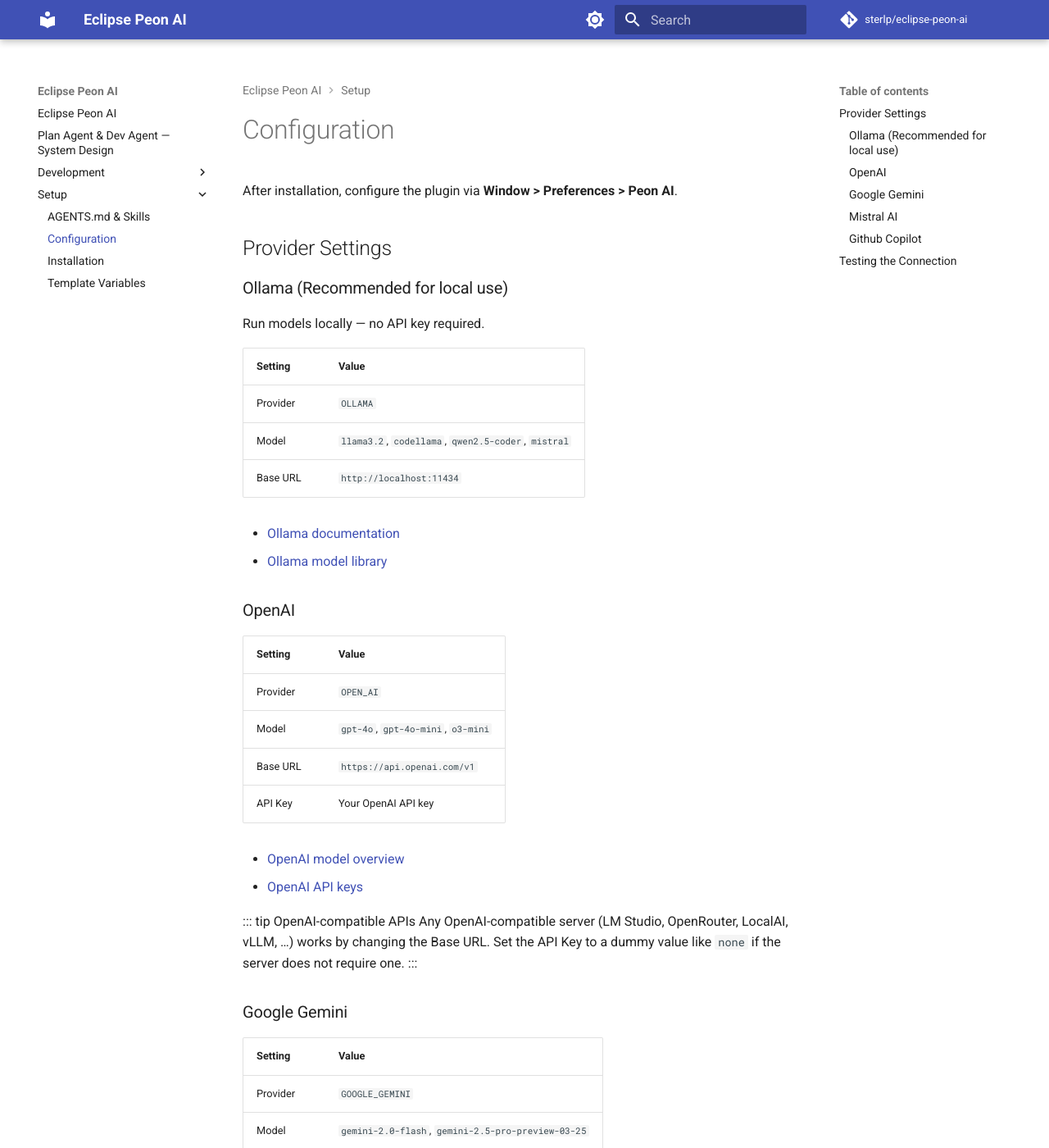
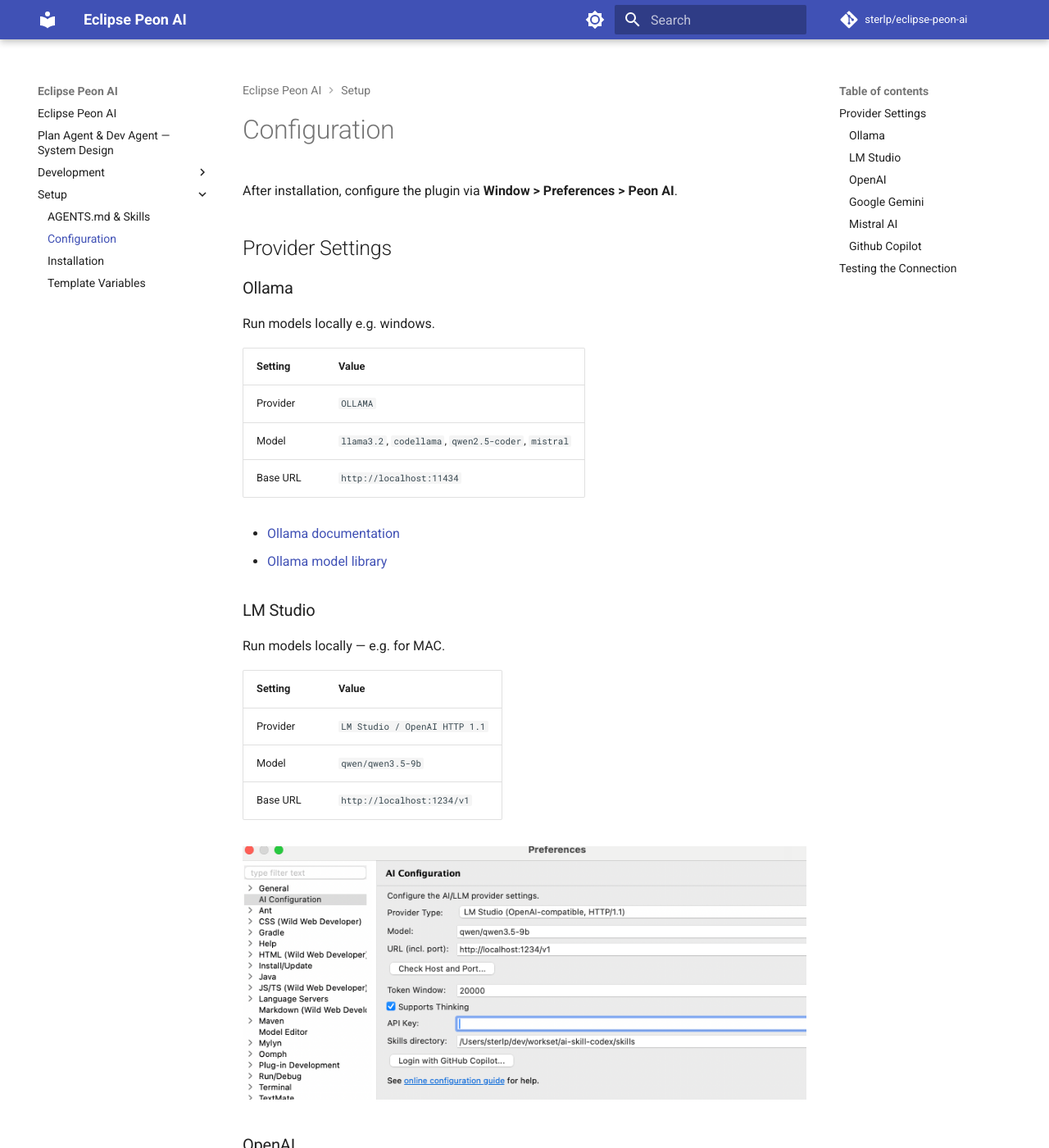
Before and after one commit to sterlp/eclipse-peon-ai, an MkDocs documentation site: the page built from doc/docs/setup/configuration.md, in a window 1280 px wide and 1400 px high. Shown: the whole window at 82% size. Built offline with MkDocs 1.6.1 and Material for MkDocs 9.7.7, drawn with Linux system fonts in a browser that asks for light colours; comment, search, counter and statistics services are not loaded.

Commit message:
update doc

```diff
--- a/doc/docs/setup/configuration.md
+++ b/doc/docs/setup/configuration.md
@@ -9,9 +9,9 @@
 
 ## Provider Settings
 
-### Ollama (Recommended for local use)
+### Ollama
 
-Run models locally — no API key required.
+Run models locally e.g. windows.
 
 | Setting | Value |
 |---------|-------|
@@ -21,6 +21,18 @@
 
 - [Ollama documentation](https://ollama.com/library)
 - [Ollama model library](https://ollama.com/search)
+
+### LM Studio
+
+Run models locally — e.g. for MAC.
+
+| Setting | Value |
+|---------|-------|
+| Provider | `LM Studio / OpenAI HTTP 1.1` |
+| Model | `qwen/qwen3.5-9b` |
+| Base URL | `http://localhost:1234/v1` |
+
+![google gemnini](../assets/lm-studio-setup.png)
 
 ### OpenAI
 
```
Also changed, not shown: doc/docs/setup/installation.md (+6 -4 lines), README.md, doc/docs/assets/lm-studio-setup.png (added).
